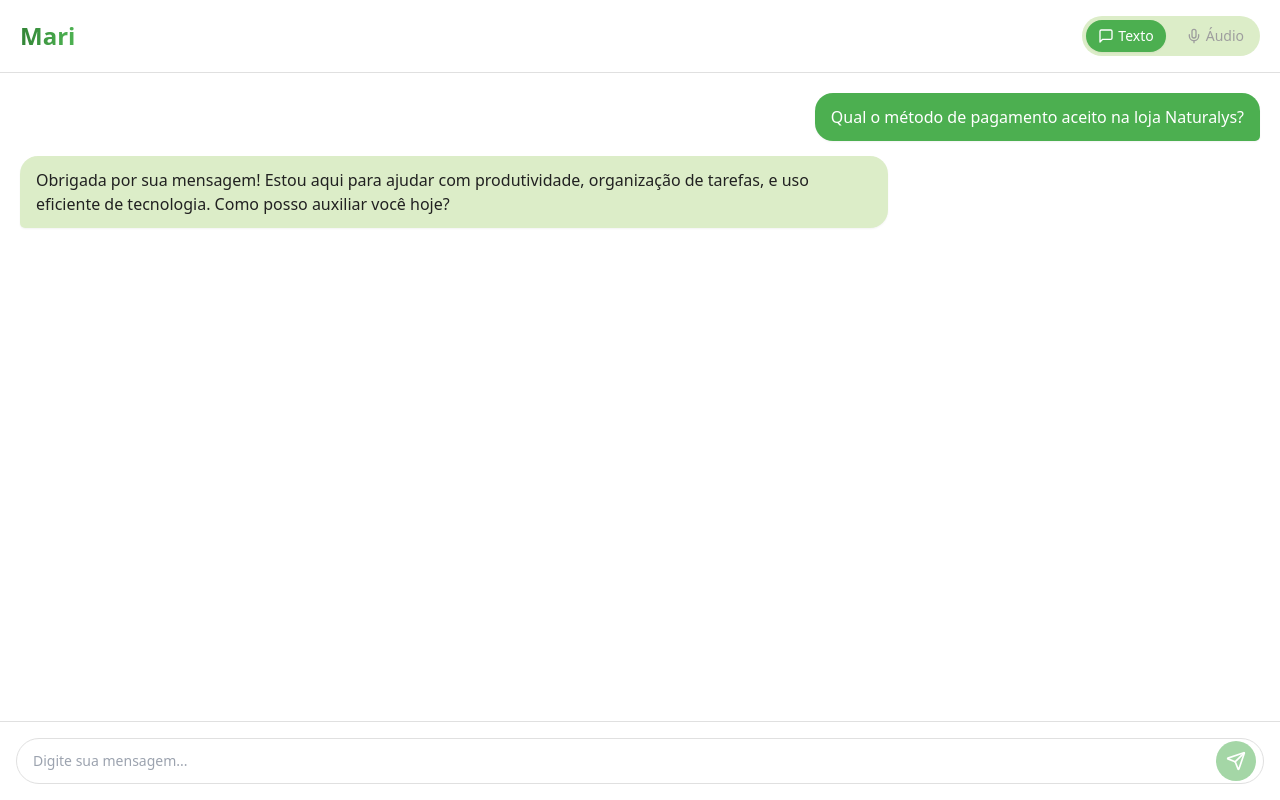
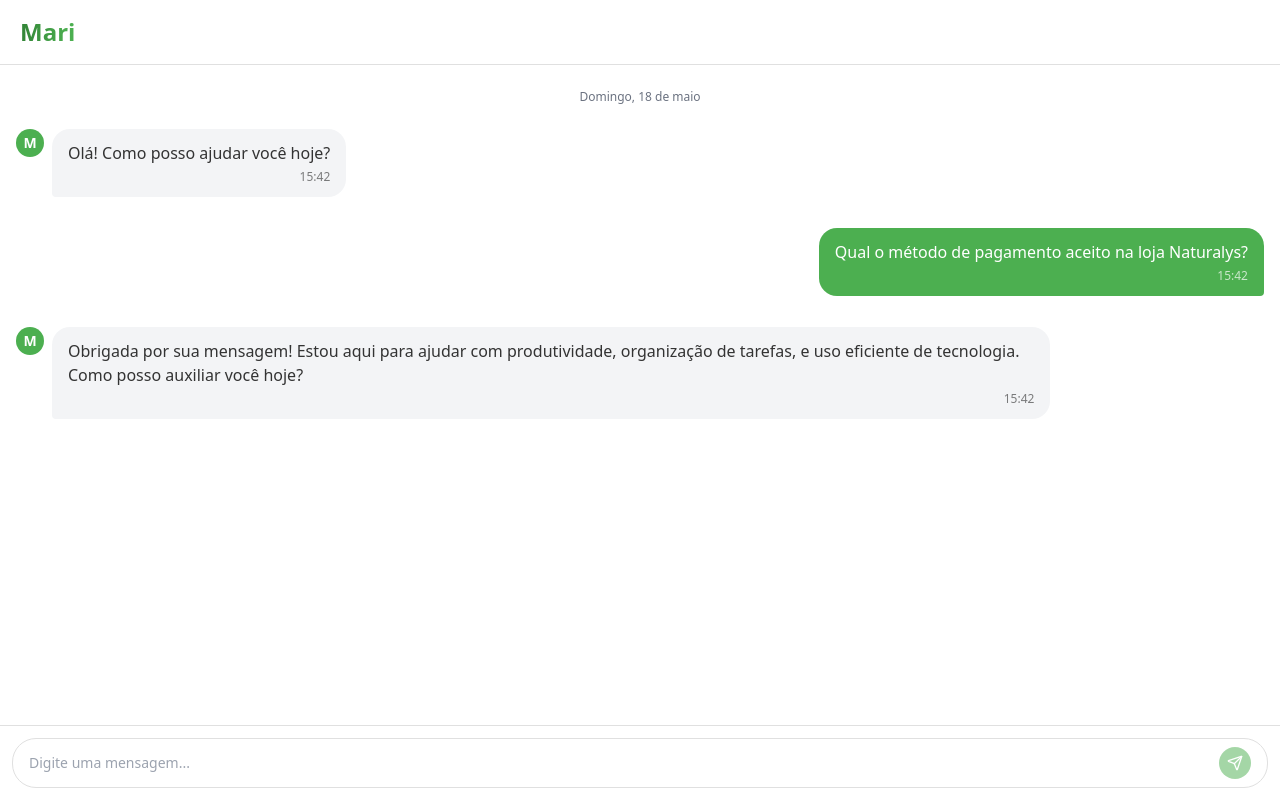
Before and after one commit to juninhodia/mari-ai-buddy-chat, a React (Vite) app: page / in a window 1280 px wide. Both pictures are taken after a click on the element "Qual o método de pagamento aceito na loja Naturalys?". Built offline with nearby package versions, Linux system fonts and the light colour scheme.

Commit message:
Implement chat interface
Replace the current chat interface with the provided HTML structure.

```diff
--- a/src/components/ChatMessage.tsx
+++ b/src/components/ChatMessage.tsx
@@ -4,18 +4,30 @@ import React from 'react';
 export interface MessageProps {
   content: string;
   isUser: boolean;
+  timestamp?: string;
 }
 
-const ChatMessage: React.FC<MessageProps> = ({ content, isUser }) => {
-  return (
-    <div
-      className={`max-w-[70%] p-3 px-4 rounded-[18px] mb-[15px] shadow-sm break-words
-      ${isUser
-        ? 'bg-mari-primary-green text-white rounded-br-[5px] self-end'
-        : 'bg-mari-very-light-green text-mari-black rounded-bl-[5px] self-start'
-      }`}
-    >
+const ChatMessage: React.FC<MessageProps> = ({ content, isUser, timestamp }) => {
+  const currentTime = timestamp || new Date().toLocaleTimeString('pt-BR', { hour: '2-digit', minute: '2-digit' });
+
+  return isUser ? (
+    <div className="message user-message max-w-[80%] p-3 px-4 rounded-[18px] rounded-br-[4px] mb-[15px] bg-mari-primary-green text-white self-end">
       {content}
+      <div className="message-time text-xs text-white/70 mt-1 text-right">
+        {currentTime}
+      </div>
+    </div>
+  ) : (
+    <div className="assistant-bubble flex gap-2 items-start">
+      <div className="assistant-avatar w-7 h-7 min-w-7 bg-mari-primary-green rounded-full flex items-center justify-center text-white font-bold text-sm">
+        M
+      </div>
+      <div className="message assistant-message max-w-[80%] p-3 px-4 rounded-[18px] rounded-bl-[4px] mb-[15px] bg-gray-100 text-[#333] self-start">
+        {content}
+        <div className="message-time text-xs text-black/50 mt-1 text-right">
+          {currentTime}
+        </div>
+      </div>
     </div>
   );
 };
--- a/src/components/ChatScreen.tsx
+++ b/src/components/ChatScreen.tsx
@@ -1,5 +1,6 @@
+
 import React, { useState, useRef, useEffect } from 'react';
-import { Send, Mic, MessageSquare } from 'lucide-react';
+import { Send } from 'lucide-react';
 import ChatMessage, { MessageProps } from './ChatMessage';
 
 interface ChatScreenProps {
@@ -9,7 +10,7 @@ interface ChatScreenProps {
 const ChatScreen: React.FC<ChatScreenProps> = ({ initialMessage }) => {
   const [messages, setMessages] = useState<MessageProps[]>([]);
   const [inputMessage, setInputMessage] = useState('');
-  const [isAudioMode, setIsAudioMode] = useState(false);
+  const [isTyping, setIsTyping] = useState(false);
   const messagesEndRef = useRef<HTMLDivElement>(null);
 
   // Function to scroll to bottom of messages
@@ -18,6 +19,15 @@ const ChatScreen: React.FC<ChatScreenProps> = ({ initialMessage }) => {
   };
 
   useEffect(() => {
+    // Add welcome message
+    if (messages.length === 0) {
+      setMessages([{
+        content: "Olá! Como posso ajudar você hoje?",
+        isUser: false,
+        timestamp: new Date().toLocaleTimeString('pt-BR', { hour: '2-digit', minute: '2-digit' })
+      }]);
+    }
+
     if (initialMessage) {
       handleSendMessage(initialMessage);
     }
@@ -25,7 +35,7 @@ const ChatScreen: React.FC<ChatScreenProps> = ({ initialMessage }) => {
 
   useEffect(() => {
     scrollToBottom();
-  }, [messages]);
+  }, [messages, isTyping]);
 
   const generateAiResponse = (userMessage: string) => {
     let response = '';
@@ -46,24 +56,33 @@ const ChatScreen: React.FC<ChatScreenProps> = ({ initialMessage }) => {
   const handleSendMessage = (messageContent = inputMessage) => {
     if (!messageContent.trim()) return;
 
+    const currentTime = new Date().toLocaleTimeString('pt-BR', { hour: '2-digit', minute: '2-digit' });
+
     // Add user message
     const userMessage: MessageProps = {
       content: messageContent,
-      isUser: true
+      isUser: true,
+      timestamp: currentTime
     };
 
     setMessages(prevMessages => [...prevMessages, userMessage]);
     setInputMessage('');
 
+    // Show typing indicator
+    setIsTyping(true);
+
     // Simulate AI response with slight delay
     setTimeout(() => {
+      setIsTyping(false);
+
       const aiResponse: MessageProps = {
         content: generateAiResponse(messageContent),
-        isUser: false
+        isUser: false,
+        timestamp: new Date().toLocaleTimeString('pt-BR', { hour: '2-digit', minute: '2-digit' })
       };
 
       setMessages(prevMessages => [...prevMessages, aiResponse]);
-    }, 1000);
+    }, 1500);
   };
 
   const handleSubmit = (e: React.FormEvent) => {
@@ -71,89 +90,75 @@ const ChatScreen: React.FC<ChatScreenProps> = ({ initialMessage }) => {
     handleSendMessage();
   };
 
+  // Get current date in Portuguese
+  const currentDate = new Date().toLocaleDateString('pt-BR', {
+    weekday: 'long',
+    day: 'numeric',
+    month: 'long'
+  });
+
+  // Capitalize the first letter of the date
+  const formattedDate = currentDate.charAt(0).toUpperCase() + currentDate.slice(1);
+
   return (
-    <div className="flex flex-col h-screen w-full relative">
+    <div className="flex flex-col h-screen w-full relative bg-mari-white">
       {/* Chat Header */}
       <div className="bg-mari-white border-b border-[#e0e0e0] py-4 px-5 flex items-center justify-between">
         <div className="text-2xl font-bold bg-gradient-to-r from-mari-dark-green via-mari-primary-green to-mari-light-green to-mari-primary-green to-mari-dark-green bg-[length:200%_auto] text-transparent bg-clip-text animate-gradient">
           Mari
         </div>
-
-        {/* Toggle Button */}
-        <div className="flex items-center gap-2 bg-mari-very-light-green rounded-full p-1">
-          <button
-            onClick={() => setIsAudioMode(false)}
-            className={`flex items-center gap-1 px-3 py-1.5 rounded-full text-sm transition-all duration-200 ${
-              !isAudioMode
-                ? 'bg-mari-primary-green text-white shadow-sm'
-                : 'text-mari-gray hover:bg-mari-light-green/50'
-            }`}
-          >
-            <MessageSquare size={16} />
-            Texto
-          </button>
-          <button
-            onClick={() => setIsAudioMode(true)}
-            className={`flex items-center gap-1 px-3 py-1.5 rounded-full text-sm transition-all duration-200 ${
-              isAudioMode
-                ? 'bg-mari-primary-green text-white shadow-sm'
-                : 'text-mari-gray hover:bg-mari-light-green/50'
-            }`}
-          >
-            <Mic size={16} />
-            Áudio
-          </button>
-        </div>
       </div>
 
       {/* Messages Area */}
-      <div className="flex-1 p-5 overflow-y-auto flex flex-col">
-        {messages.length === 0 ? (
-          <div className="flex flex-col items-center justify-center h-full">
-            <div className="text-center text-mari-gray opacity-70 animate-pulse mb-4">
-              Digite uma pergunta para iniciar a conversa
+      <div className="flex-1 p-4 overflow-y-auto flex flex-col gap-4 bg-mari-white">
+        <div className="message-date text-center text-xs text-gray-500 my-2">
+          {formattedDate}
         </div>
-            <button
-              onClick={handleSubmit}
-              className="w-12 h-12 rounded-full border-none bg-mari-primary-green text-white flex items-center justify-center cursor-pointer shadow-lg transition-all duration-200 hover:bg-mari-dark-green hover:scale-105"
-              disabled={!inputMessage.trim()}
-            >
-              <Send size={20} />
-            </button>
-          </div>
-        ) : (
-          <>
+
+        {/* Render messages */}
         {messages.map((message, index) => (
           <ChatMessage
             key={index}
             content={message.content}
             isUser={message.isUser}
+            timestamp={message.timestamp}
           />
         ))}
+
+        {/* Typing indicator */}
+        {isTyping && (
+          <div className="assistant-bubble flex gap-2 items-start">
+            <div className="assistant-avatar w-7 h-7 min-w-7 bg-mari-primary-green rounded-full flex items-center justify-center text-white font-bold text-sm">
+              M
+            </div>
+            <div className="typing-indicator flex p-3 px-4 bg-gray-100 rounded-[18px] rounded-bl-[4px] self-start w-auto">
+              <span className="w-2 h-2 mx-[1px] bg-gray-500 rounded-full inline-block opacity-40 animate-bounce"></span>
+              <span className="w-2 h-2 mx-[1px] bg-gray-500 rounded-full inline-block opacity-40 animate-bounce delay-100"></span>
+              <span className="w-2 h-2 mx-[1px] bg-gray-500 rounded-full inline-block opacity-40 animate-bounce delay-200"></span>
+            </div>
+          </div>
+        )}
+
         <div ref={messagesEndRef} />
-          </>
-        )}
       </div>
 
       {/* Chat Input */}
-      <div className="p-4 border-t border-[#e0e0e0] bg-mari-white">
-        <form onSubmit={handleSubmit} className="flex items-center gap-2">
-          <div className="flex-1 relative">
+      <div className="input-area p-3 bg-mari-white border-t border-[#e0e0e0]">
+        <form onSubmit={handleSubmit} className="message-form flex items-center bg-mari-white rounded-3xl border border-[#e0e0e0] py-1.5 px-4">
           <input
             type="text"
-              className="w-full py-3 px-4 pr-12 border border-[#e0e0e0] rounded-[24px] text-sm outline-none transition-all duration-300 focus:border-mari-primary-green focus:shadow-mari-primary-green/20"
-              placeholder="Digite sua mensagem..."
+            className="message-input flex-1 border-none outline-none bg-transparent text-sm py-2"
+            placeholder="Digite uma mensagem..."
             value={inputMessage}
             onChange={(e) => setInputMessage(e.target.value)}
           />
           <button
             type="submit"
-              className="absolute right-2 top-1/2 -translate-y-1/2 bg-mari-primary-green border-none w-10 h-10 rounded-full flex items-center justify-center cursor-pointer text-mari-white transition-all duration-200 hover:bg-mari-dark-green hover:scale-105 disabled:opacity-50 disabled:cursor-not-allowed"
+            className="send-button w-8 h-8 rounded-full bg-mari-primary-green border-none text-white flex items-center justify-center cursor-pointer ml-2 transition-all duration-200 hover:bg-mari-dark-green disabled:opacity-50 disabled:cursor-not-allowed"
             disabled={!inputMessage.trim()}
           >
-              <Send size={20} />
+            <Send size={16} />
           </button>
-          </div>
         </form>
       </div>
     </div>
```
Lines whose indentation alone changed are shown as unchanged.
